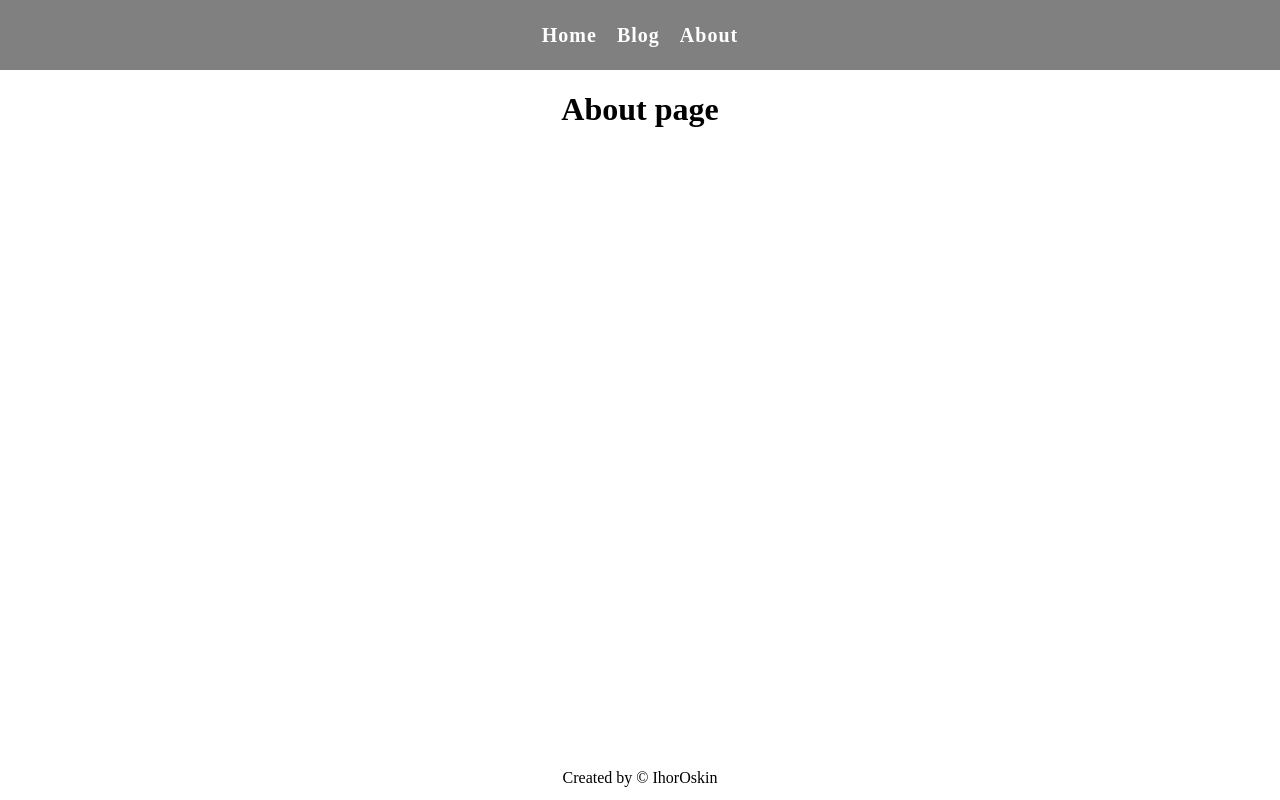
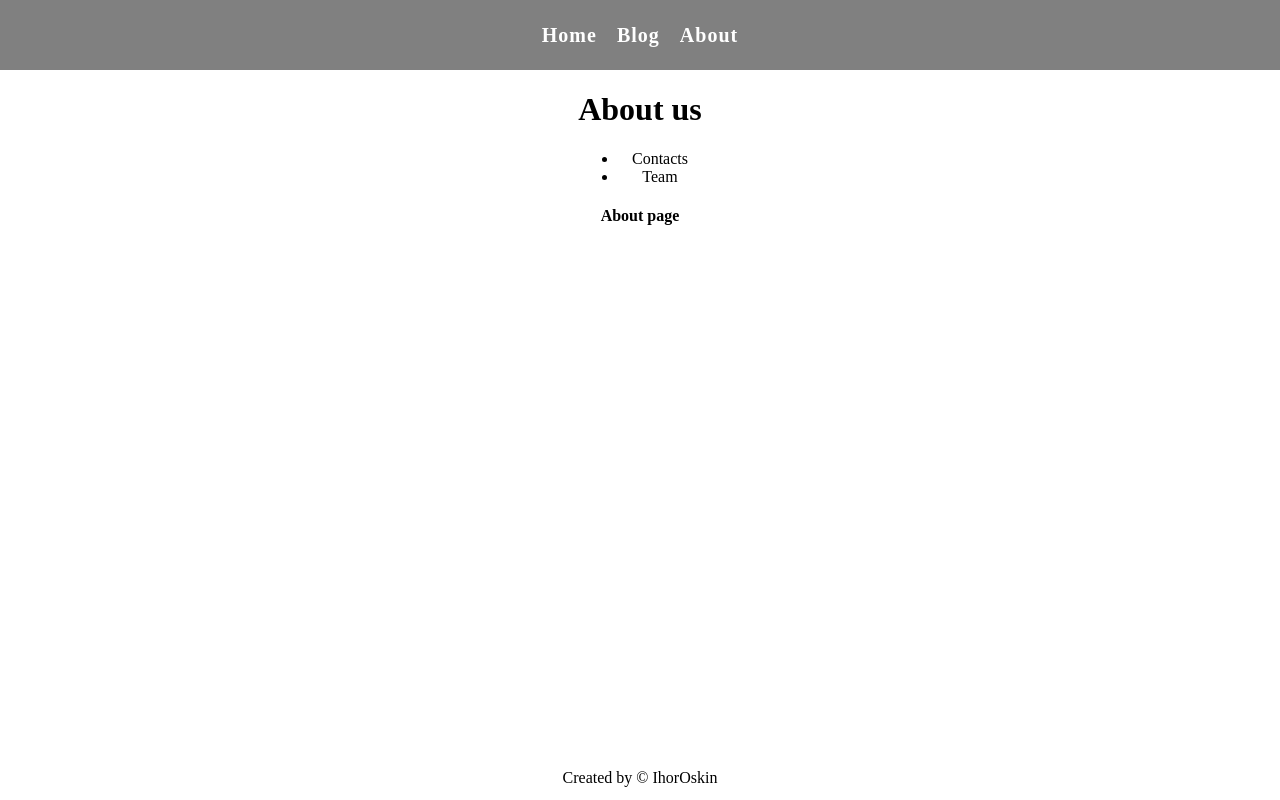
Before and after one commit to IgorOskin1984/next-app, a Next.js app: page /about in a window 1280 px wide. Built offline with nearby package versions, Linux system fonts and the light colour scheme.

Commit message:
AboutLayout в папке About создал layout.tsx, где отрисовал необходимые эл-ты

```diff
--- /dev/null
+++ b/app/about/layout.tsx
@@ -0,0 +1,22 @@
+import Link from "next/link"
+
+export default function AboutLayout({
+	children,
+}: {
+	children: React.ReactNode
+}) {
+	return <>
+		<div>
+			<h1>About us</h1>
+			<ul>
+				<li>
+					<Link href={'/about/contacts'}>Contacts</Link>
+				</li>
+				<li>
+					<Link href={'/about/team'}>Team</Link>
+				</li>
+			</ul>
+			{children}
+		</div>
+	</>
+}
--- a/app/about/page.tsx
+++ b/app/about/page.tsx
@@ -1,3 +1,3 @@
 export default function About() {
-	return <h1>About page</h1>
+	return <h4>About page</h4>
 }
--- a/app/page.tsx
+++ b/app/page.tsx
@@ -1,4 +1,3 @@
-import Image from 'next/image'
 
 export default function Home() {
 	return <h1>Welcome to NextJS world</h1>
```
